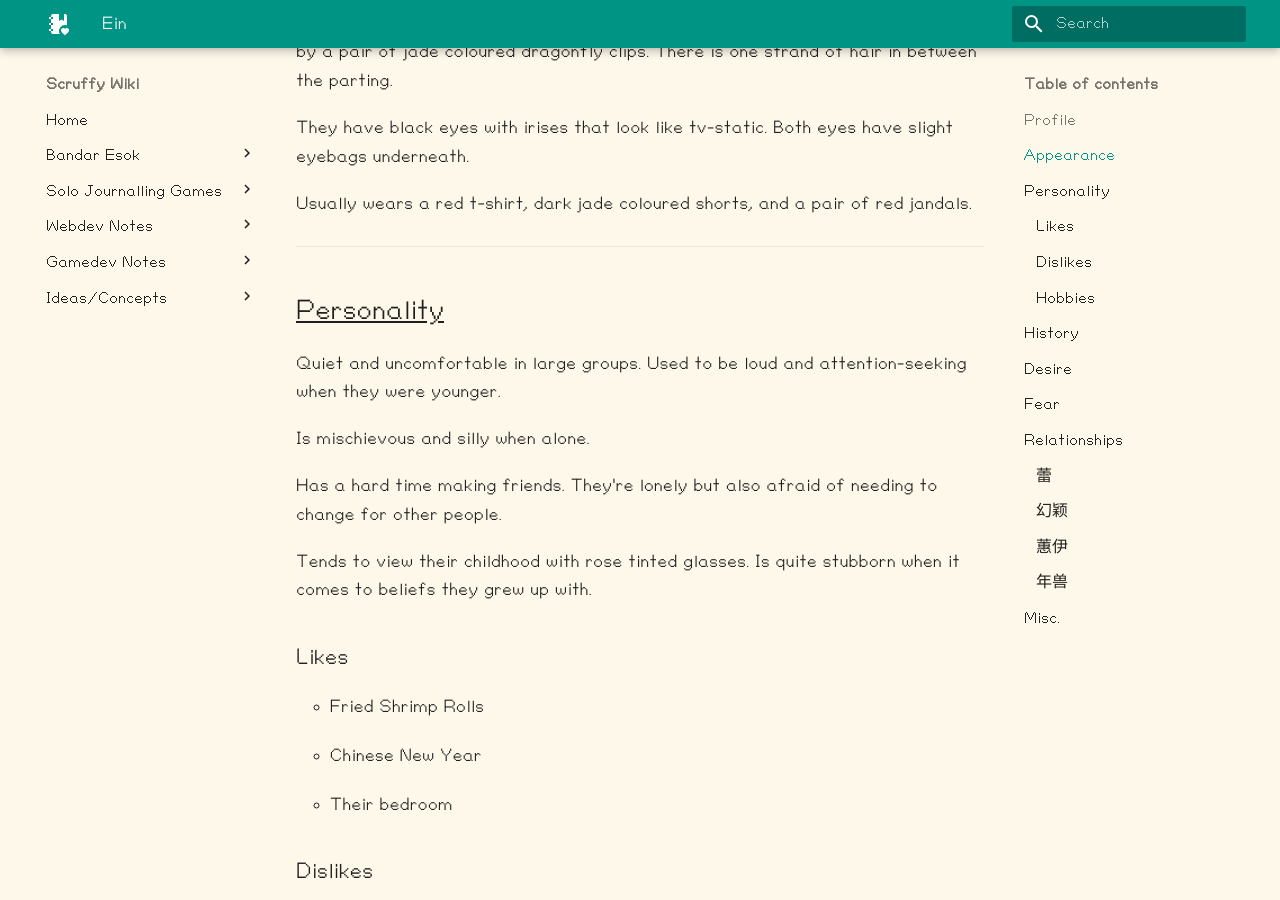
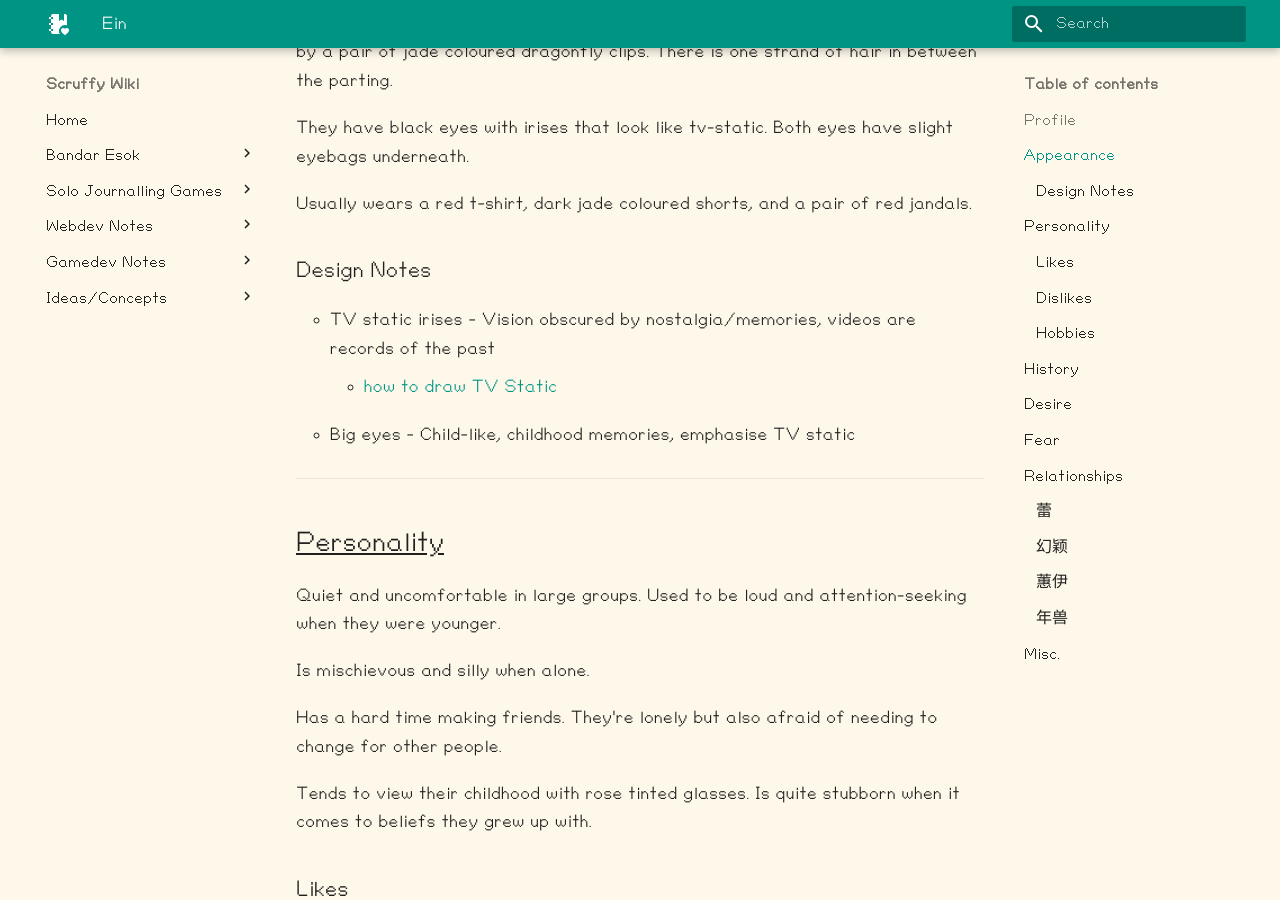
Before and after one commit to muahchee/scruffyWiki, an MkDocs documentation site: the page built from docs/notes/bandarEsokLore/Characters/1ein.md, in a window 1280 px wide and 900 px high, scrolled down 729 px. Built offline with MkDocs 1.6.1 and Material for MkDocs 9.7.7, drawn with Linux system fonts in a browser that asks for light colours.

Commit message:
add design notes for ein and huanying

```diff
--- a/docs/notes/bandarEsokLore/Characters/1ein.md
+++ b/docs/notes/bandarEsokLore/Characters/1ein.md
@@ -23,6 +23,13 @@ Has short black hair with their fringe parted in the middle, the two sides are h
 They have black eyes with irises that look like tv-static. Both eyes have slight eyebags underneath.
 
 Usually wears a red t-shirt, dark jade coloured shorts, and a pair of red jandals.
+
+### Design Notes
+
+- TV static irises - Vision obscured by nostalgia/memories, videos are records of the past
+    - [how to draw TV Static](https://www.deviantart.com/etheringtonbrothers/art/How-to-THINK-when-you-draw-SCREEN-STATIC-EFFECTS-851536224)
+- Big eyes - Child-like, childhood memories, emphasise TV static
+
 
 ---
 
```
Also changed, not shown: docs/notes/bandarEsokLore/Characters/1huan-ying.md (+4 -0 lines).
